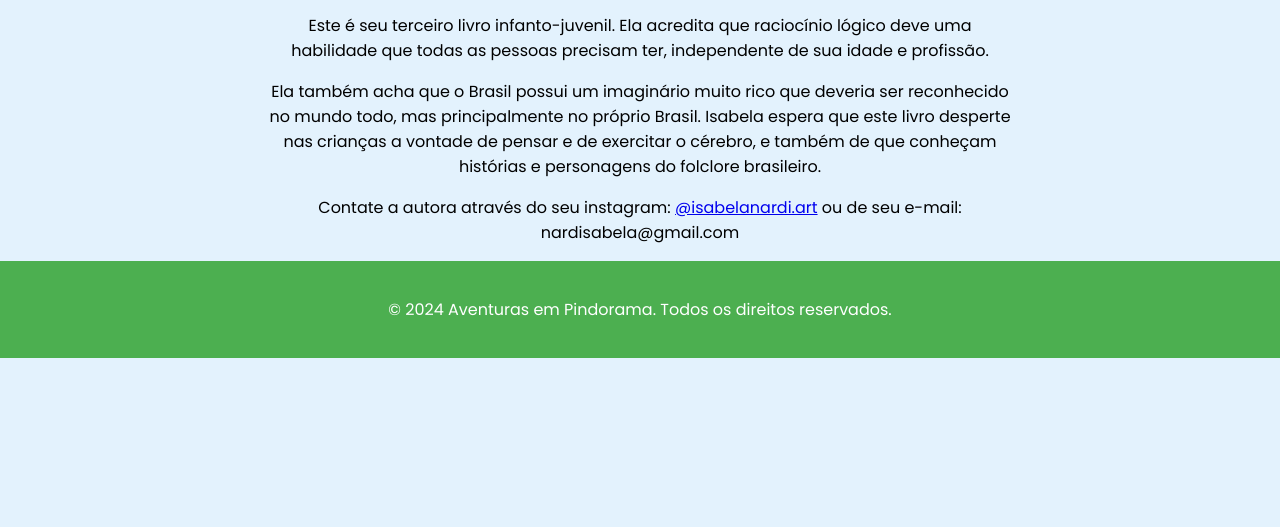
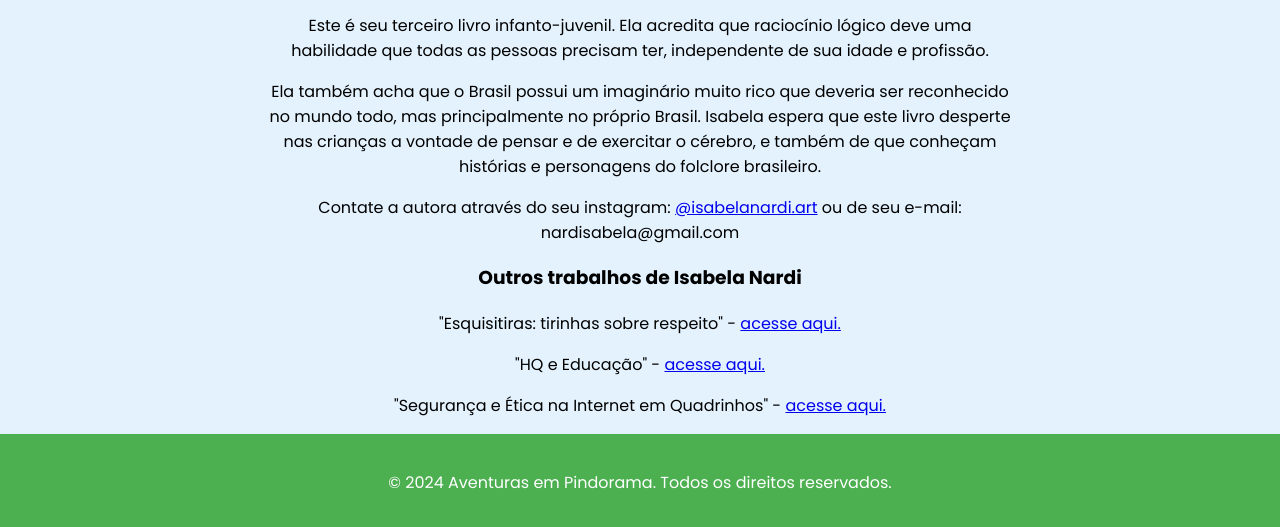
Before and after one commit to nardisabela/pindorama, a plain HTML site: page autora.html in a window 1280 px wide. Shown: the part 427-954 px from the top of the page. Before the commit the page ends 800 px from the top, so only its background shows below. Drawn offline with Linux system fonts and the light colour scheme.

Commit message:
Add files via upload

```diff
--- a/autora.html
+++ b/autora.html
@@ -39,6 +39,11 @@
                 <p style="text-align:center;margin-left:20%;margin-right:20%">Este é seu terceiro livro infanto-juvenil. Ela acredita que raciocínio lógico deve uma habilidade que todas as pessoas precisam ter, independente de sua idade e profissão.</p>
                 <p style="text-align:center;margin-left:20%;margin-right:20%">Ela também acha que o Brasil possui um imaginário muito rico que deveria ser reconhecido no mundo todo, mas principalmente no próprio Brasil. Isabela espera que este livro desperte nas crianças a vontade de pensar e de exercitar o cérebro, e também de que conheçam histórias e personagens do folclore brasileiro.</p>
                 <p style="text-align:center;margin-left:20%;margin-right:20%">Contate a autora através do seu instagram: <a href="https://www.instagram.com/isabelanardi.art/">@isabelanardi.art<a> ou de seu e-mail: nardisabela@gmail.com</p>
+
+                <h3 style="text-align:center;">Outros trabalhos de Isabela Nardi</h3>
+                <p style="text-align:center;">"Esquisitiras: tirinhas sobre respeito" - <a href="https://nardisabela.github.io/esquisitiras/index.html">acesse aqui.</a> </p>
+                <p style="text-align:center;">"HQ e Educação" - <a href="https://rexlab.ufsc.br/wp-content/uploads/2021/03/HQEEDUCA%C3%87%C3%83O.pdf">acesse aqui.</a> </p>
+                <p style="text-align:center;">"Segurança e Ética na Internet em Quadrinhos" - <a href="https://drive.google.com/file/d/14dOmGge3qKOZMbLLhLXygH9C5mCzGLkl/view?usp=sharing">acesse aqui.</a> </p>
             </div>
         </section>
     </main>
```
